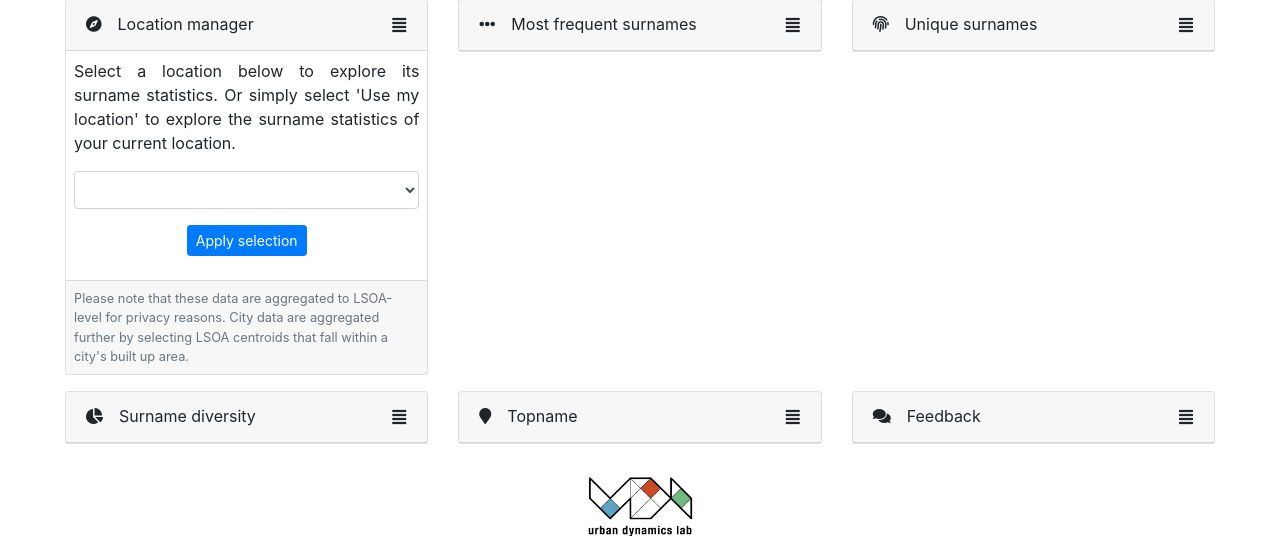
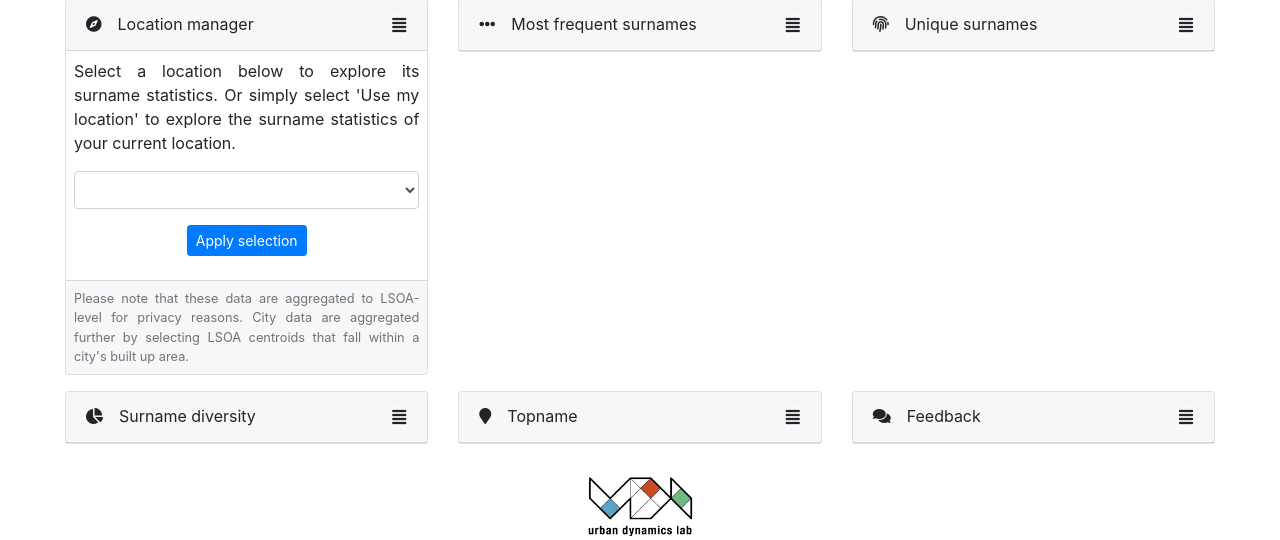
Before and after one commit to jtvandijk/webapp-project, a Django app: page /udl-namekde/ in a window 1280 px wide. Shown: the part 1112-1652 px from the top of the page. Run offline with Django 3.2, Linux system fonts and the light colour scheme; data that the repository does not hold is empty; parts of the project's set-up code (start-up, migrations or seed data) failed here and were passed over; some libraries are stand-ins or nearby versions.

Commit message:
Small bug fixes, code clean-up

```diff
--- a/kde/contour.py
+++ b/kde/contour.py
@@ -2,7 +2,7 @@
 
 #libraries
 import numpy as np
-from shapely.geometry import Point, Polygon, LineString, MultiPolygon
+from shapely.geometry import Point,Polygon,LineString,MultiPolygon
 
 def to_concave_points(df, coord):
     groups = np.unique(df['group'].tolist())
--- a/kde/views.py
+++ b/kde/views.py
@@ -19,13 +19,13 @@ gridc = pd.DataFrame.from_records(xy).sort_values(by='gid')
 
 #search view
 def str_to_class(classname):
-    return getattr(sys.modules[__name__], classname)
+    return getattr(sys.modules[__name__],classname)
 
 def search(request):
 
     #query db
     search_sur = (request.POST['q']).lower()
-    sclean = re.sub(r'[\W^0-9]+', ' ', search_sur)
+    sclean = re.sub(r'[\W^0-9]+', ' ',search_sur)
     db_sur = KdeLookup.objects.filter(surname=sclean)
 
     #validate year
--- a/webapp/static/js/location.js
+++ b/webapp/static/js/location.js
@@ -69,7 +69,7 @@ function showGeography(geography) {
 
     $j.ajax({
       method: 'POST',
-      url: "../geography/",
+      url: "../udl-namekde/geography/",
       data: {geography: geography,
             csrfmiddlewaretoken: csrftoken
             },
--- a/webapp/static/js/main.js
+++ b/webapp/static/js/main.js
@@ -8,7 +8,6 @@ function getCookie(name) {
         var cookies = document.cookie.split(';');
         for (var i = 0; i < cookies.length; i++) {
             var cookie = jQuery.trim(cookies[i]);
-            // Does this cookie string begin with the name we want?
             if (cookie.substring(0, name.length + 1) == (name + '=')) {
                 cookieValue = decodeURIComponent(cookie.substring(name.length + 1));
                 break;
@@ -35,7 +34,7 @@ $j(document).on('change', '#searchYear', function(e){
   get_data(q,y,'change');
 });
 
-//chart -- on load
+//chart / location -- on load
 $j(document).ready(function() {
   renderChart(abs_freq,'load_abs');
   setGeo('London')
--- a/webapp/templates/index.html
+++ b/webapp/templates/index.html
@@ -67,7 +67,7 @@
           <span class="fa fa-align-justify" style="text-decoration: none"></span>
         </button>
         </div>
-        <!-- Row: search, map -->
+        <!-- Row: container -->
         <div id="collapseSur" class="row collapse show" aria-labelledby="collapseSur">
           <!-- Search -->
           <div class="col-lg-4">
@@ -186,7 +186,7 @@
                   </form>
                   </p>
                   </div>
-                  <div class="card-footer small text-muted p-2">
+                  <div class="card-footer small text-justify text-muted p-2">
                   Please note that these data are aggregated to LSOA-level for privacy reasons.
                   City data are aggregated further by selecting LSOA centroids that fall within a city's built up area.
                   </div>
@@ -229,7 +229,7 @@
             </div>
           </div>
 
-          <!-- Row: location stats, feedback -->
+          <!-- Row container -->
           <div class="row">
 
             <!-- Surname diversity -->
--- a/webapp/views.py
+++ b/webapp/views.py
@@ -28,6 +28,5 @@ def index(request):
 
     #aggregated geographies
     agg_geo=sorted(GeoTopnames.objects.all().values_list('agg_geo', flat=True))
-    print(agg_geo)
 
-    return render(request,"index.html",{'data_freqs':data_freqs, 'agg_geo':agg_geo})
+    return render(request,"index.html",{'data_freqs':data_freqs,'agg_geo':agg_geo})
```
Lines whose indentation alone changed are shown as unchanged.
